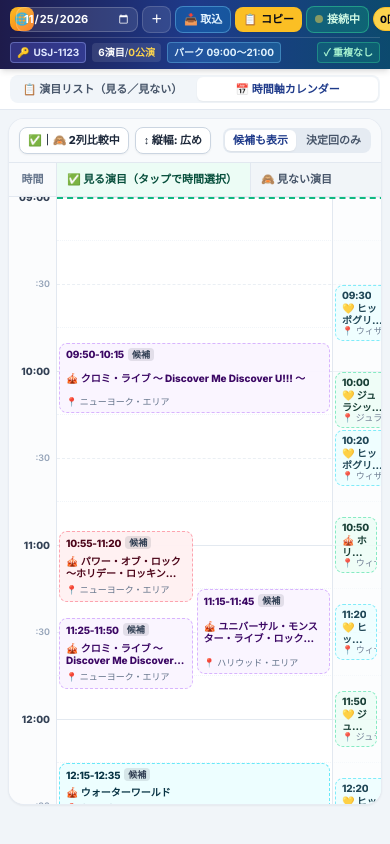
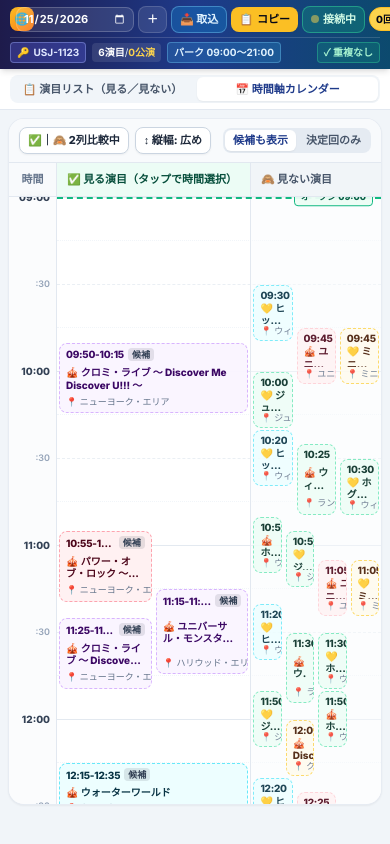
Before and after one commit to main580/usj-schedule, a plain HTML site: page index.html in a window 390 px wide. Shown: the top 844 px of the page. Drawn offline with nearby package versions, Linux system fonts and the light colour scheme; no server answers.

Commit message:
Update index.html

```diff
--- a/index.html
+++ b/index.html
@@ -98,7 +98,7 @@
         <div class="flex items-center gap-1 sm:gap-1.5 shrink-0">
           <div class="flex items-center bg-white/10 border border-white/20 rounded-lg px-1.5 py-0.5 gap-1">
             <input id="schedule-date" type="date" value="2026-11-25" title="対象日を選択"
-              class="bg-transparent text-white text-[11px] sm:text-xs font-bold focus:outline-none cursor-pointer [color-scheme:dark] w-[108px] sm:w-auto" />
+              class="bg-transparent text-white text-[11px] sm:text-xs font-bold focus:outline-none cursor-pointer [color-scheme:dark] w-[104px] sm:w-auto" />
           </div>
 
           <button id="btn-add-show" type="button" title="演目・予定を追加"
@@ -1680,7 +1680,7 @@
         timeAxis.className = 'w-12 sm:w-14 shrink-0 relative border-r border-slate-200 bg-slate-50/50 select-none';
 
         const lanesArea = document.createElement('div');
-        lanesArea.className = 'flex-1 relative flex min-w-[460px] sm:min-w-0';
+        lanesArea.className = 'flex-1 min-w-0 relative flex';
 
         for (let m = calStartMin; m <= calEndMin; m += 15) {
           const topPx = (m - calStartMin) * pxPerMin;
```
